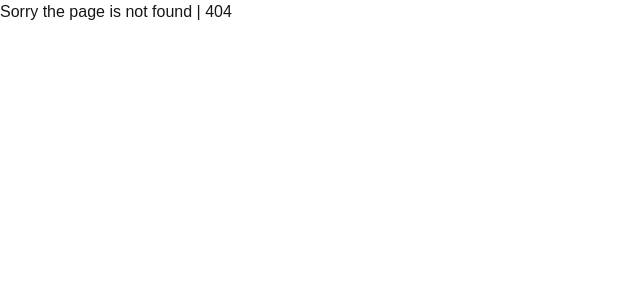
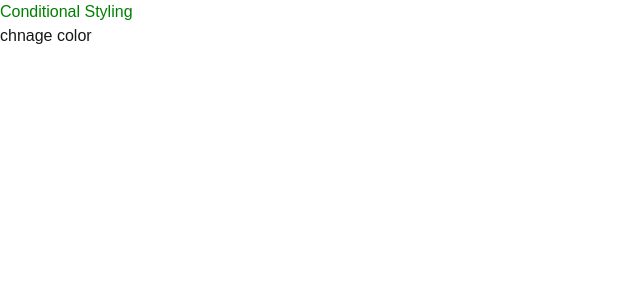
Before and after one commit to talha-fullstackdev/nextjs-15, a Next.js app: page /conditional-styling in a window 1280 px wide. Before the commit this address had no page. Shown: the top 300 px of the page, without its empty margins (0-640 px from the left). Built offline with nearby package versions, Linux system fonts and the light colour scheme.

Commit message:
implement conditional styling

```diff
--- /dev/null
+++ b/src/app/conditional-styling/page.js
@@ -0,0 +1,18 @@
+"use client";
+import React, { useState } from "react";
+import condtionalStyles from "../conditional.module.css";
+const ConditionalStyling = () => {
+  const [color, setColor] = useState("blue");
+  // const { green, pink } = condtionalStyles;
+  // return (
+  return (
+    // <div className={color === "blue" ? green : pink}>Conditional Styling</div>
+    <>
+    <div className={color === "blue" ? condtionalStyles.green : condtionalStyles.pink}>Conditional Styling</div>
+    <button onClick={()=>setColor("red")}>chnage color</button>
+    </>
+  // );
+  );
+};
+
+export default ConditionalStyling;
--- /dev/null
+++ b/src/app/conditional.module.css
@@ -0,0 +1,6 @@
+.green{
+    color: green;
+}
+.pink{
+    color:pink
+}
```
